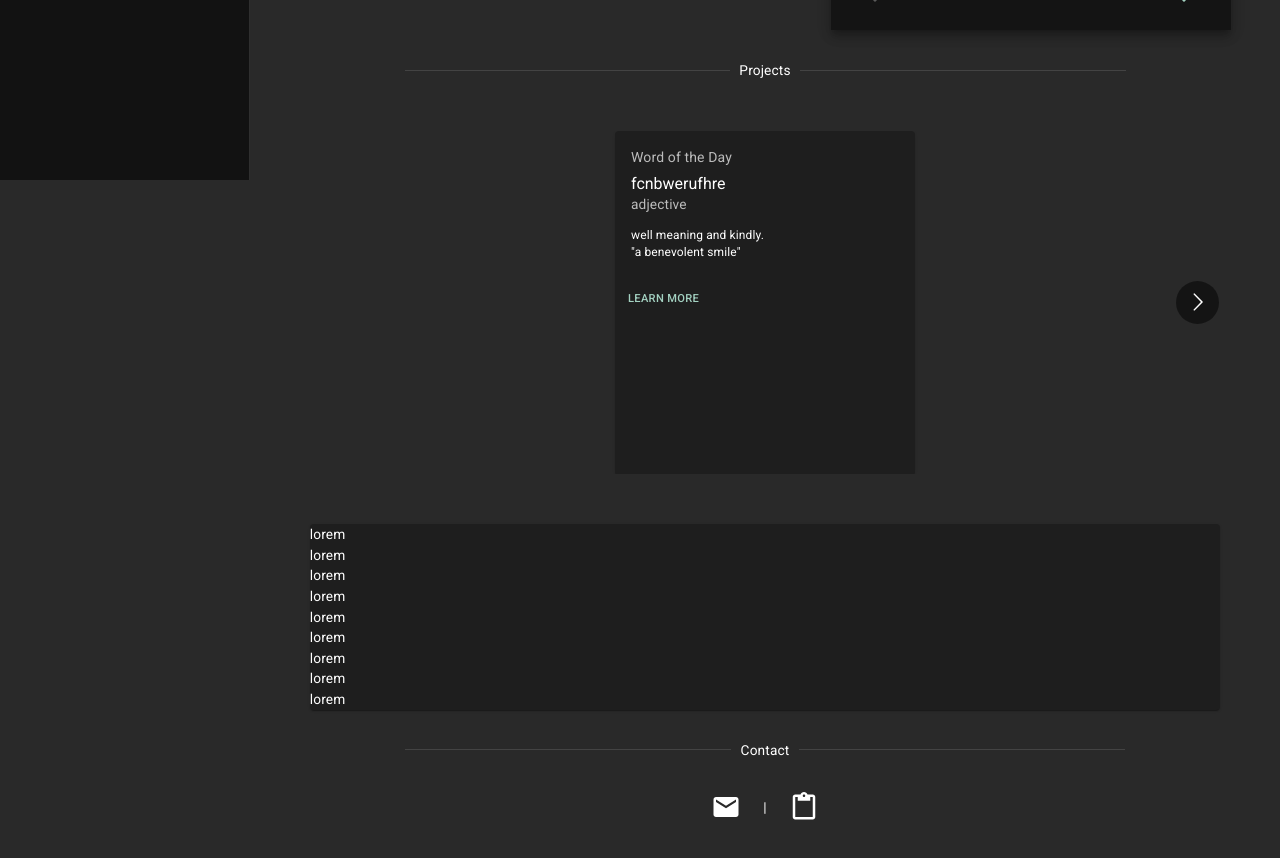
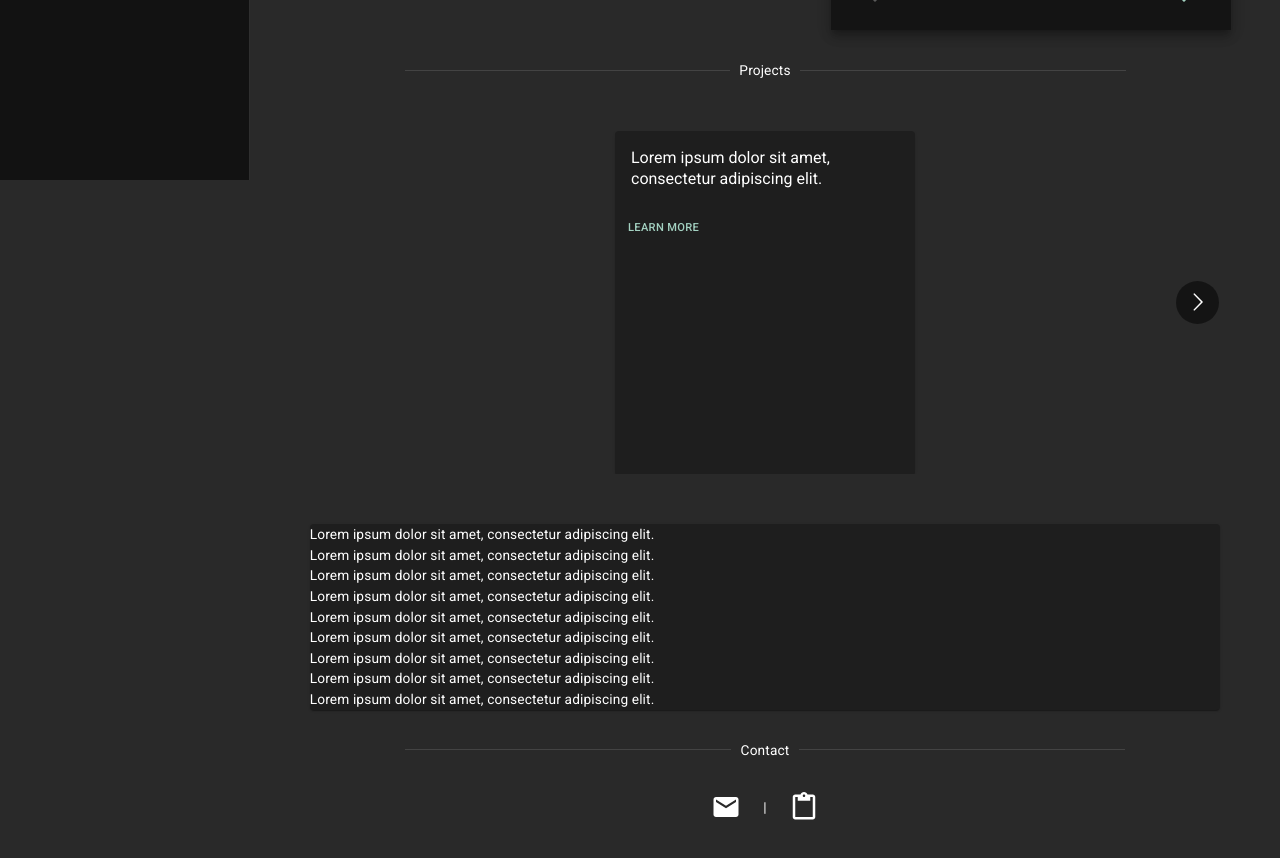
Before and after one commit to Ted2121/Ted2121.github.io, a React (Vite) app in the folder portfolio/: page / in a window 1280 px wide. Shown: the part 620-1478 px from the top of the page. Built offline with nearby package versions, Linux system fonts and the light colour scheme.

Commit message:
Added a js file that contains project data and mapped the data to project cards

```diff
--- a/portfolio/package.json
+++ b/portfolio/package.json
@@ -1,4 +1,5 @@
 {
+  "homepage": "https://Ted2121.github.io/Ted2121.github.io",
   "name": "portfolio",
   "private": true,
   "version": "0.0.0",
@@ -7,7 +8,9 @@
     "dev": "vite",
     "build": "vite build",
     "lint": "eslint src --ext js,jsx --report-unused-disable-directives --max-warnings 0",
-    "preview": "vite preview"
+    "preview": "vite preview",
+    "predeploy": "npm run build",
+    "deploy": "gh-pages -d dist"
   },
   "dependencies": {
     "@emotion/react": "^11.11.0",
@@ -28,6 +31,7 @@
     "eslint-plugin-react": "^7.32.2",
     "eslint-plugin-react-hooks": "^4.6.0",
     "eslint-plugin-react-refresh": "^0.3.4",
+    "gh-pages": "^5.0.0",
     "vite": "^4.3.2"
   }
 }
--- a/portfolio/src/components/ProjectCard.jsx
+++ b/portfolio/src/components/ProjectCard.jsx
@@ -20,22 +20,15 @@ function ProjectCard({ text }) {
         <Card sx={{
             minWidth: { xs: xsWidth, lg: lgWidth, xl: xlWidth },
             minHeight: { xs: xsHeight, lg: lgHeight, xl: xlHeight },
+            maxWidth: { xs: xsWidth, lg: lgWidth, xl: xlWidth },
+            maxHeight: { xs: xsHeight, lg: lgHeight, xl: xlHeight },
         }}>
             <CardContent>
-                <Typography sx={{ fontSize: 14 }} color="text.secondary" gutterBottom>
-                    Word of the Day
-                </Typography>
+
                 <Typography variant="h5" component="div">
                     {text}
                 </Typography>
-                <Typography sx={{ mb: 1.5 }} color="text.secondary">
-                    adjective
-                </Typography>
-                <Typography variant="body2">
-                    well meaning and kindly.
-                    <br />
-                    {'"a benevolent smile"'}
-                </Typography>
+
             </CardContent>
             <CardActions>
                 <Button size="small">Learn More</Button>
--- a/portfolio/src/components/ProjectDescription.jsx
+++ b/portfolio/src/components/ProjectDescription.jsx
@@ -1,20 +1,21 @@
 import { Box, Paper, Typography } from '@mui/material'
 import React from 'react'
 
-function ProjectDescription() {
+function ProjectDescription({projects}) {
 
   return (
     <Box sx={{display: "flex", justifyContent: "center", alignItems: "center", marginTop: "30px"}}>
         <Paper sx={{width: {xs: 275, sm: "88.4%"}}}>
-            <Typography>lorem</Typography>
-            <Typography>lorem</Typography>
-            <Typography>lorem</Typography>
-            <Typography>lorem</Typography>
-            <Typography>lorem</Typography>
-            <Typography>lorem</Typography>
-            <Typography>lorem</Typography>
-            <Typography>lorem</Typography>
-            <Typography>lorem</Typography>
+            <Typography>Lorem ipsum dolor sit amet, consectetur adipiscing elit.</Typography>
+            <Typography>Lorem ipsum dolor sit amet, consectetur adipiscing elit.</Typography>
+            <Typography>Lorem ipsum dolor sit amet, consectetur adipiscing elit.</Typography>
+            <Typography>Lorem ipsum dolor sit amet, consectetur adipiscing elit.</Typography>
+            <Typography>Lorem ipsum dolor sit amet, consectetur adipiscing elit.</Typography>
+            <Typography>Lorem ipsum dolor sit amet, consectetur adipiscing elit.</Typography>
+            <Typography>Lorem ipsum dolor sit amet, consectetur adipiscing elit.</Typography>
+            <Typography>Lorem ipsum dolor sit amet, consectetur adipiscing elit.</Typography>
+            <Typography>Lorem ipsum dolor sit amet, consectetur adipiscing elit.</Typography>
+
 
 
         </Paper>
--- a/portfolio/src/components/ProjectsCarousel.jsx
+++ b/portfolio/src/components/ProjectsCarousel.jsx
@@ -4,7 +4,7 @@ import Carousel from "react-multi-carousel";
 import "react-multi-carousel/lib/styles.css";
 import ProjectCard from './ProjectCard'
 
-function ProjectsCarousel() {
+function ProjectsCarousel({projects}) {
     const responsive = {
         uhd: {
             breakpoint: { max: 3840, min: 2560 },
@@ -46,12 +46,9 @@ function ProjectsCarousel() {
                 transitionDuration={500}
                 itemClass="carousel-item"
             >
-                <ProjectCard text="fcnbwerufhre" />
-                <ProjectCard text="gergregg" />
-                <ProjectCard text="gqrewgqreyur" />
-                <ProjectCard text="weqrewrewre" />
-                <ProjectCard text="h6yu6ertuywrywr" />
-
+               {projects.map((project) => (
+              <ProjectCard key={project.id} text={project.description} />
+            ))}
 
             </Carousel>
         </div>
--- /dev/null
+++ b/portfolio/src/data/projectsData.js
@@ -0,0 +1,45 @@
+const projectsData = [
+    {
+      id: 1,
+      title: 'Project 1',
+      tldr: '',
+      description: 'Lorem ipsum dolor sit amet, consectetur adipiscing elit.',
+      tags: [
+        "", ""
+      ],
+      imageUrl: 'path/to/image1.jpg',
+    },
+    {
+      id: 2,
+      title: 'Project 1',
+      tldr: '',
+      description: 'Lorem ipsum dolor sit amet, c',
+      tags: [
+        "", ""
+      ],
+      imageUrl: 'path/to/image1.jpg',
+    },
+    {
+      id: 3,
+      title: 'Project 1',
+      tldr: '',
+      description: 'Lorem ipsum dolor sit amet, consectetur adipiscing elit.',
+      tags: [
+        "", ""
+      ],
+      imageUrl: 'path/to/image1.jpg',
+    },
+    {
+      id: 4,
+      title: 'Project 1',
+      tldr: '',
+      description: 'Lorem ipsum dolor sit amet, consectetur adipiscing elit.',
+      tags: [
+        "", ""
+      ],
+      imageUrl: 'path/to/image1.jpg',
+    },
+
+  ];
+
+  export default projectsData;
--- a/portfolio/src/layouts/Quotes.jsx
+++ b/portfolio/src/layouts/Quotes.jsx
@@ -43,7 +43,7 @@ export default function Quotes() {
   return (
     <Paper elevation={8} sx={{width: "fit-content", height: "fit-content", backgroundColor: "background.default"}}>
 
-    <Box sx={{ maxWidth: {xl: 500, sm: 400, xs: 300}, flexGrow: 1 }}>
+    <Box sx={{ maxWidth: {lg: 600, sm: 400, xs: 300}, flexGrow: 1 }}>
     <Paper
         square
         elevation={0}
--- a/portfolio/src/sections/Projects.jsx
+++ b/portfolio/src/sections/Projects.jsx
@@ -2,16 +2,19 @@ import { Box, Divider } from '@mui/material'
 import React from 'react'
 import ProjectsCarousel from '../components/ProjectsCarousel'
 import ProjectDescription from '../components/ProjectDescription'
+import projectsData from '../data/projectsData';
 
 function Projects() {
+  const projects = projectsData;
+
   return (
     <>
       <Box sx={{ display: "flex", marginTop: "30px", justifyContent: "center" }} id="projects">
         <Divider sx={{ width: "70%" }}>Projects</Divider>
       </Box>
       <Box>
-        <ProjectsCarousel />
-        <ProjectDescription />
+        <ProjectsCarousel projects={projects}/>
+        <ProjectDescription projects={projects}/>
 
       </Box>
     </>
--- a/portfolio/src/theme.js
+++ b/portfolio/src/theme.js
@@ -113,7 +113,7 @@ export const themeSettings = (mode) => {
         breakpoints: {
             values: {
               xs: 0,
-              sm: 600,
+              sm: 464,
               md: 900,
               lg: 1200,
               xl: 1536,
```
Also changed, not shown: 1 other file (tests, documents, lock files or other folders).
